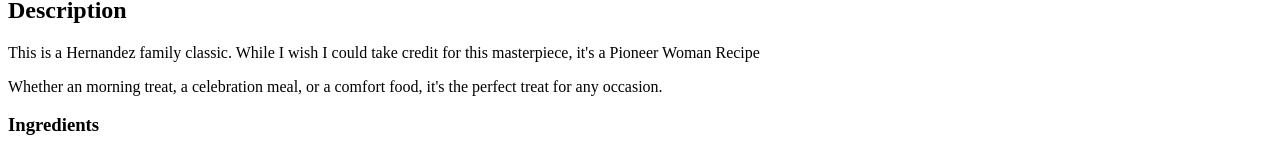
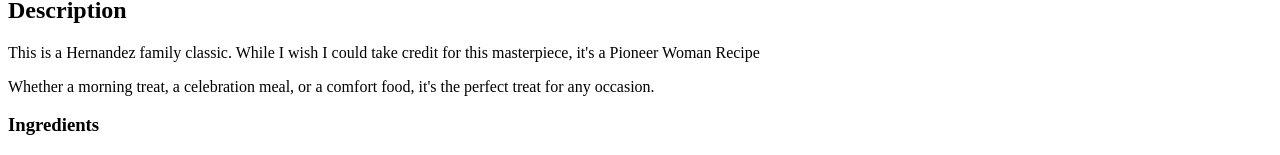
Before and after one commit to mochacoding/odin-recipes, a plain HTML site: page recipes/waffles.html in a window 1280 px wide. Shown: the part 407-562 px from the top of the page. Drawn offline with Linux system fonts and the light colour scheme.

Commit message:
Fix typo in Description

```diff
--- a/recipes/waffles.html
+++ b/recipes/waffles.html
@@ -9,7 +9,7 @@
             <img src="https://hips.hearstapps.com/amv-prod-tpw.s3.amazonaws.com/wp-content/uploads/2014/02/waflles1.jpg?resize=980:*">
             <h2>Description</h2>
               <p>This is a Hernandez family classic. While I wish I could take credit for this masterpiece, it's a Pioneer Woman Recipe</p>
-              <p>Whether an morning treat, a celebration meal, or a comfort food, it's the perfect treat for any occasion.</p>
+              <p>Whether a morning treat, a celebration meal, or a comfort food, it's the perfect treat for any occasion.</p>
             <h3>Ingredients </h3>
               <ul>
                 <li>2 c. All-Purpose Flour</li>
```
